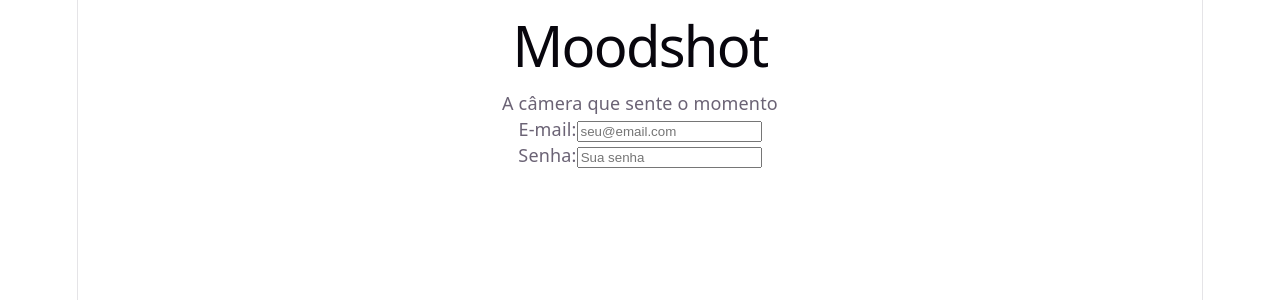
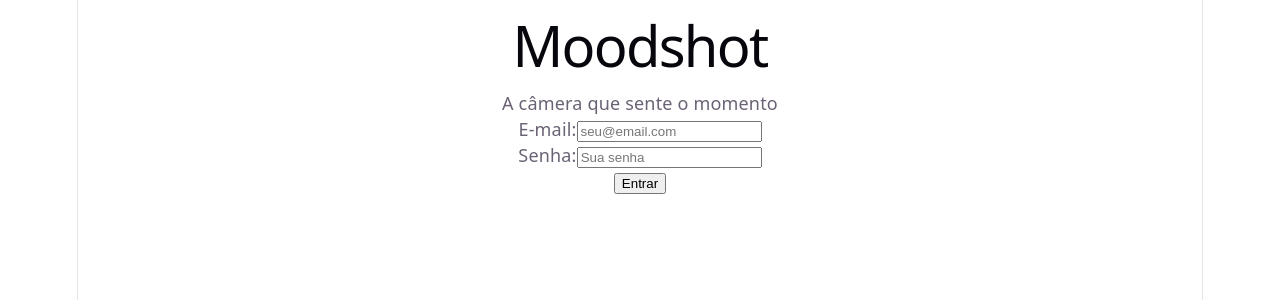
Before and after one commit to mateustavaresw/Moodshot_web, a React (Vite) app in the folder moodshot-react/: page / in a window 1280 px wide. Shown: the top 300 px of the page. Built offline with nearby package versions, Linux system fonts and the light colour scheme.

Commit message:
adiciona botão de entrar + validação

```diff
--- a/moodshot-react/src/components/Login.jsx
+++ b/moodshot-react/src/components/Login.jsx
@@ -3,10 +3,26 @@ import { useState } from "react"
 function Login (){
     const[email,setEmail] = useState('') // cria variavel especial email e setEmail para mudar valor do email
     const [senha, setSenha] = useState('')
+    const [erro,setErro] = useState('')
+    function handleSubmit(e){
+        e.preventDefault()
+        if(!email ||!senha){
+            setErro('Preencha e-mail e senha.')
+            return
+        }
+        if(email === 'demo@moodshot.com' && senha === '123456'){
+            setErro('')
+            console.log('Login OK!')
+
+        }else{
+            setErro('E-mail ou senha incorretos.')
+        }
+    }
     return(
         <div className="login-container">
             <h1>Moodshot</h1>
             <p>A câmera que sente o momento</p>
+            <form onSubmit={handleSubmit}>
                 <div className="form-group">
                     <label>E-mail:</label>
                     <input
@@ -15,7 +31,6 @@ function Login (){
                     onChange={(e)=> setEmail(e.target.value)} //atualiza o estado com novo valor
                     placeholder="seu@email.com"
                     />
-
                 </div>
                 <div className="form-group">
                     <label>Senha:</label>
@@ -25,9 +40,10 @@ function Login (){
                     onChange={(e)=>setSenha(e.target.value)}
                     placeholder="Sua senha"
                     />
-
                 </div>
-
+                {erro && <p className="erro">{erro}</p>}
+                <button type = "submit">Entrar</button>
+            </form>
         </div>
     )
 }
```
Lines whose indentation alone changed are shown as unchanged.
